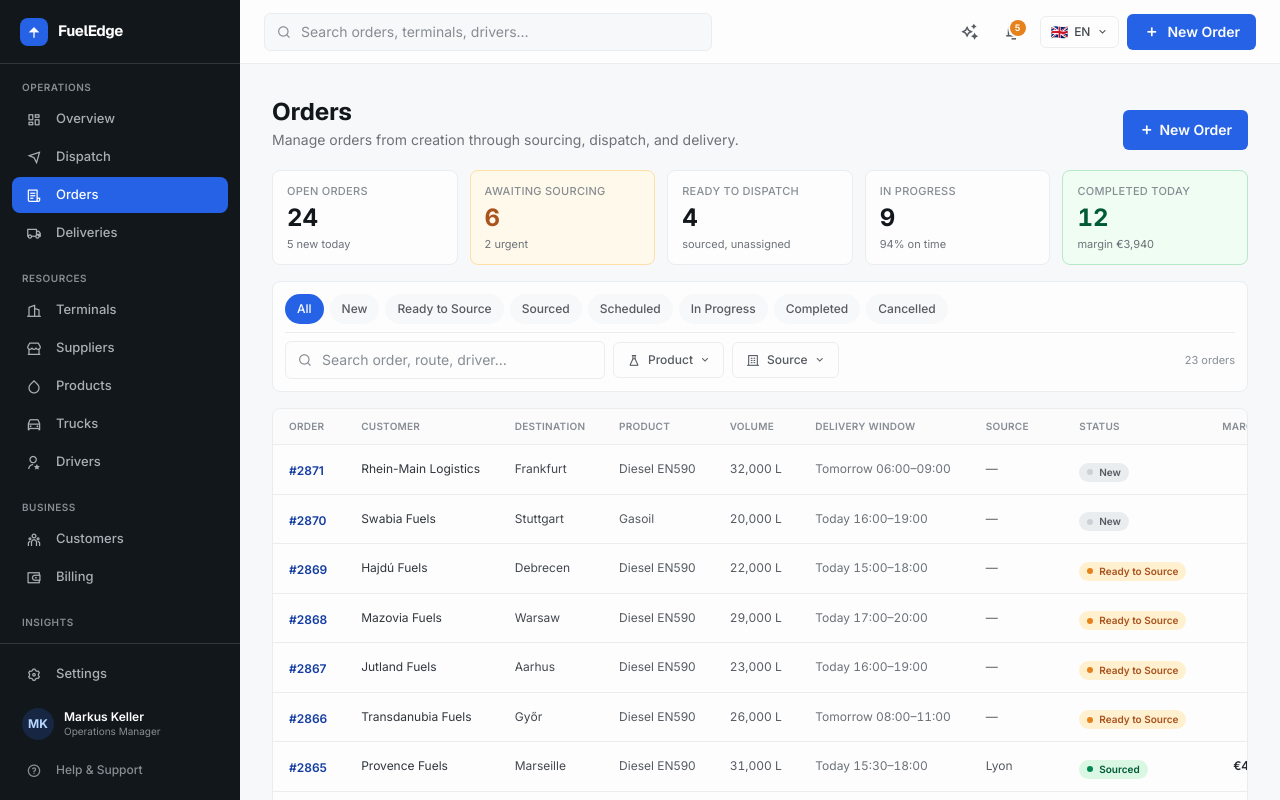
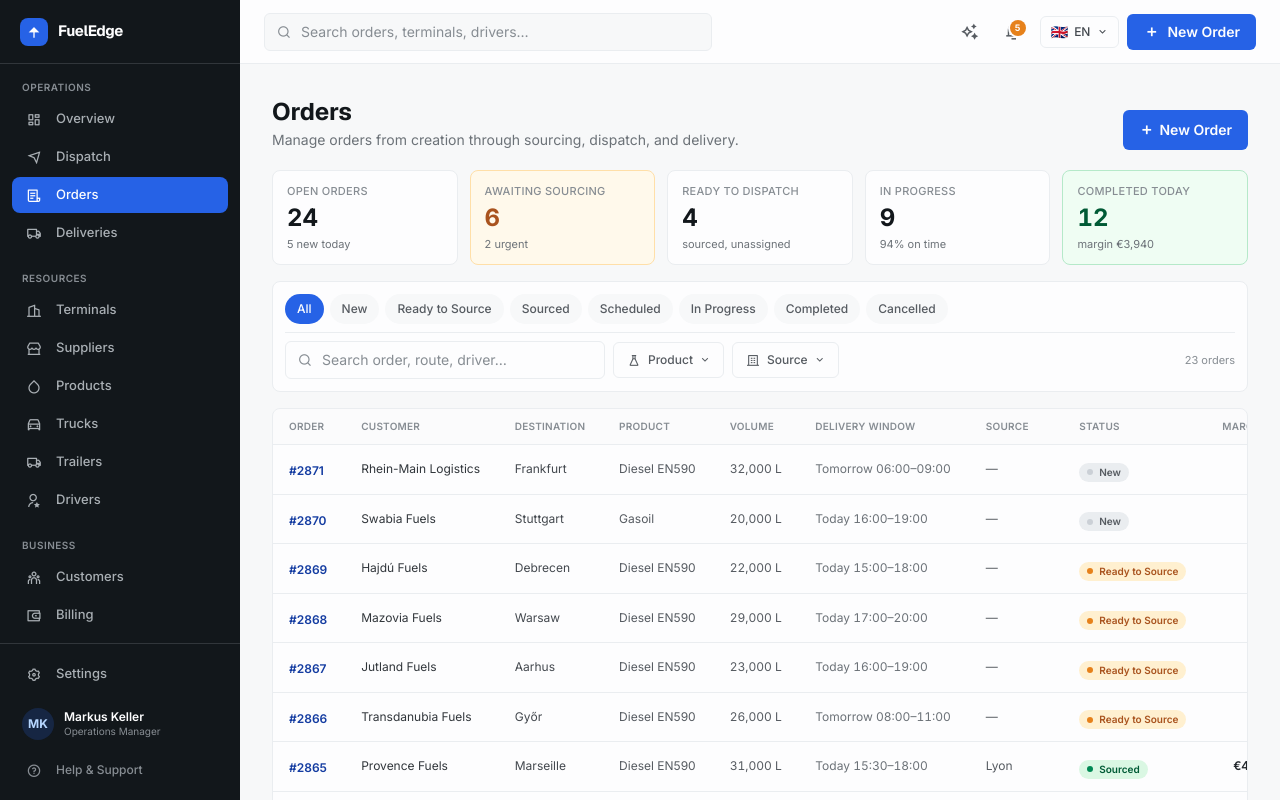
Before and after one commit to antoniopapa/fueledge-landing, a React (Vite) app: page /orders in a window 1280 px wide. Shown: the top 800 px of the page. Built offline with nearby package versions, Linux system fonts and the light colour scheme.

Commit message:
Add trailers

```diff
--- a/src/mocks/dashboard.ts
+++ b/src/mocks/dashboard.ts
@@ -26,6 +26,7 @@ export const dashboardNavGroups: DashboardNavGroup[] = [
       { label: 'Suppliers', icon: 'ri-store-2-line', path: '/suppliers' },
       { label: 'Products', icon: 'ri-drop-line', path: '/products' },
       { label: 'Trucks', icon: 'ri-car-line', path: '/trucks' },
+      { label: 'Trailers', icon: 'ri-truck-line', path: '/trailers' },
       { label: 'Drivers', icon: 'ri-user-star-line', path: '/drivers' },
     ],
   },
--- a/src/router/config.tsx
+++ b/src/router/config.tsx
@@ -13,6 +13,7 @@ import TerminalsPage from '@/pages/dashboard/sourcing/terminals/page';
 import TerminalDetailPage from '@/pages/dashboard/sourcing/terminals/detail/page';
 import SuppliersPage from '@/pages/dashboard/sourcing/suppliers/page';
 import ProductsPage from '@/pages/dashboard/products/page';
+import TrailersPage from '@/pages/dashboard/trailers/page';
 import UnassignedPage from '@/pages/dashboard/dispatch/unassigned/page';
 import SchedulePage from '@/pages/dashboard/dispatch/schedule/page';
 import DispatchMapPage from '@/pages/dashboard/dispatch/map/page';
@@ -88,6 +89,7 @@ const routes: RouteObject[] = [
   { path: '/terminals/:id', element: <TerminalDetailPage /> },
   { path: '/suppliers', element: <SuppliersPage /> },
   { path: '/products', element: <ProductsPage /> },
+  { path: '/trailers', element: <TrailersPage /> },
 
   // Dispatch
   { path: '/dispatch', element: <SchedulePage /> },
```
